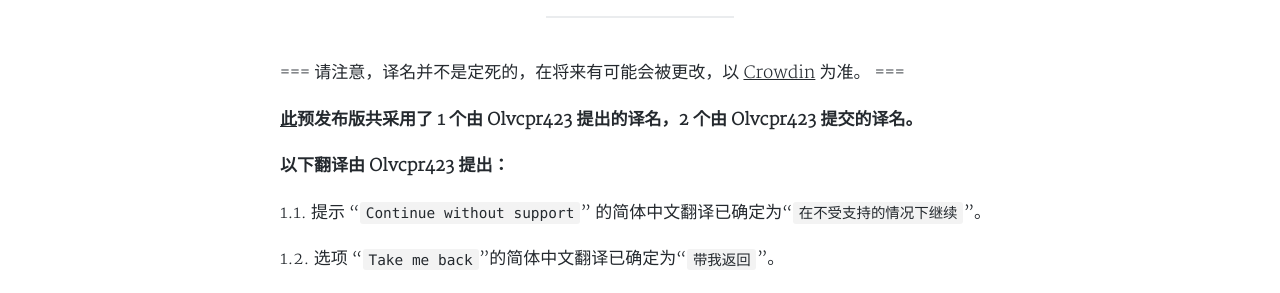
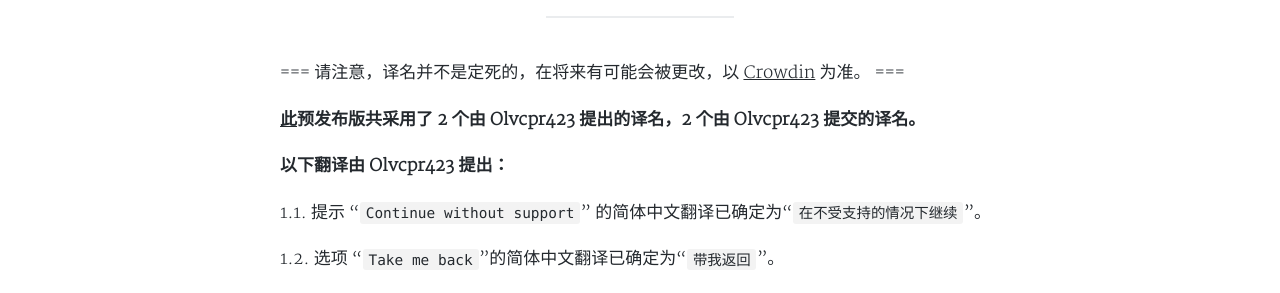
Before and after one commit to Olvcpr423/Olvcpr423.github.io, a Jekyll site: the page built from _posts/2020-06-13-Minecraft 译名快讯（3）.md, in a window 1280 px wide and 900 px high, scrolled down 329 px. Shown: the part 151-444 px from the top of the window. Built offline with Jekyll 4.4.1, drawn with Linux system fonts in a browser that asks for light colours; nearby versions of some CDN libraries; a style sheet for code colours, icons or effects is not loaded.

Commit message:
Update 2020-06-13-Minecraft 译名快讯（3）.md

```diff
--- a/_posts/2020-06-13-Minecraft 译名快讯（3）.md
+++ b/_posts/2020-06-13-Minecraft 译名快讯（3）.md
@@ -10,7 +10,7 @@ tags: 翻译 Minecraft
 
 === 请注意，译名并不是定死的，在将来有可能会被更改，以 <a href ='https://crowdin.com/project/minecraft/zh-CN#'>Crowdin</a> 为准。 ===
 
-<b><a href ='https://minecraft-zh.gamepedia.com/Java%E7%89%881.16-pre3'>此</a>预发布版共采用了 1 个由 Olvcpr423 提出的译名，2 个由 Olvcpr423 提交的译名。</b>
+<b><a href ='https://minecraft-zh.gamepedia.com/Java%E7%89%881.16-pre3'>此</a>预发布版共采用了 2 个由 Olvcpr423 提出的译名，2 个由 Olvcpr423 提交的译名。</b>
 
 <b>以下翻译由 Olvcpr423 提出：</b>
 
```
